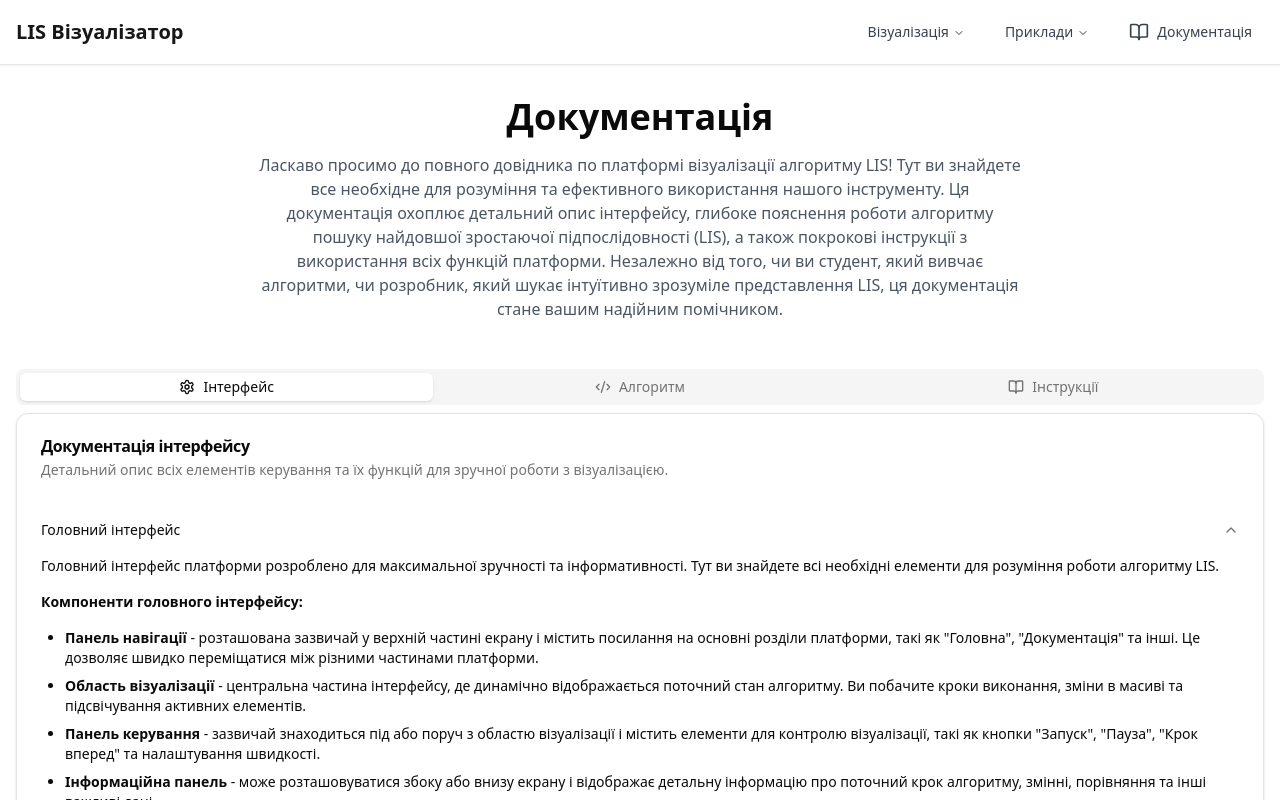
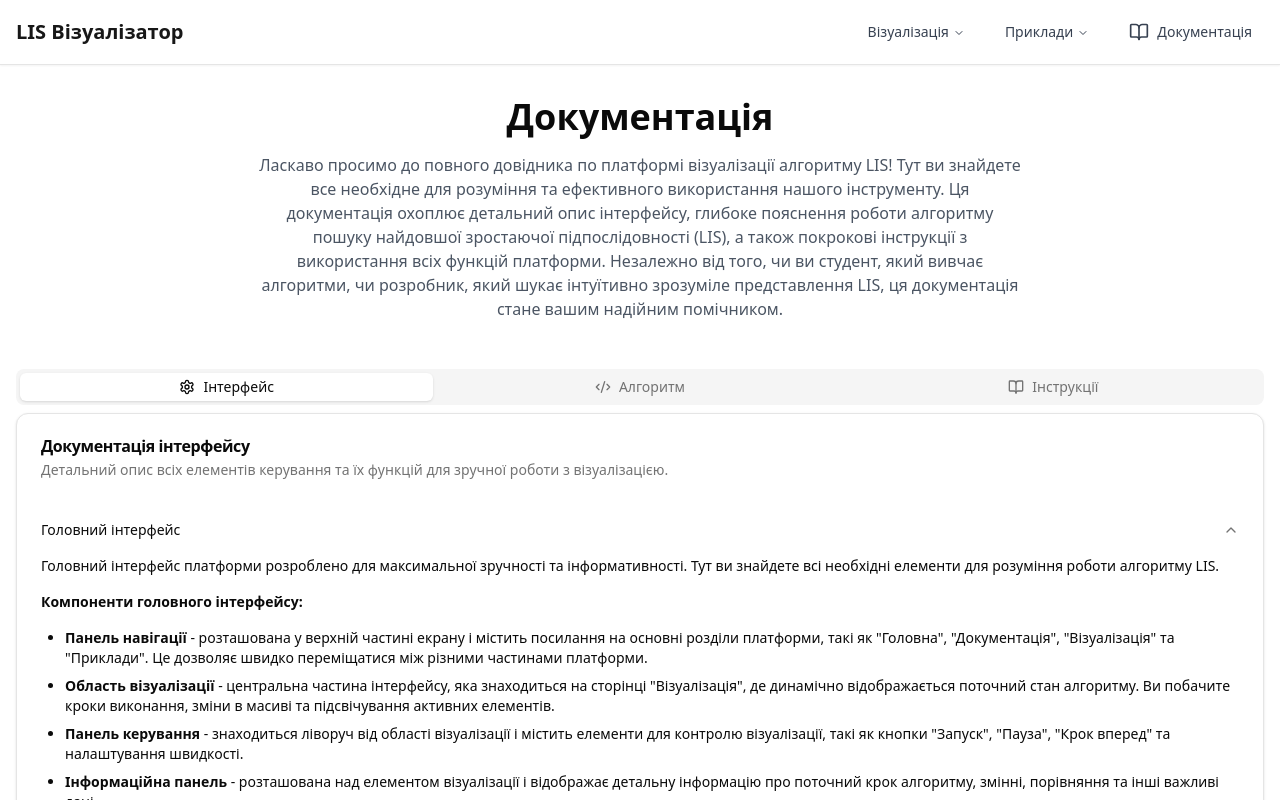
Before and after one commit to AndriiSalohub/LIS-visualisation, a React (Vite) app in the folder client/: page /documentation in a window 1280 px wide. Both pictures are taken after a click on the button "Головний інтерфейс". Shown: the top 800 px of the page. Built offline with nearby package versions, Linux system fonts and the light colour scheme.

Commit message:
Change some infomration in documentaion

```diff
--- a/client/index.html
+++ b/client/index.html
@@ -2,7 +2,7 @@
 <html lang="en">
   <head>
     <meta charset="UTF-8" />
-    <link rel="icon" type="image/svg+xml" href="/public/daily-dev-ligth.svg" />
+    <link rel="icon" type="image/svg+xml" href="/daily-dev-ligth.svg" />
     <meta name="viewport" content="width=device-width, initial-scale=1.0" />
     <title>LIS</title>
   </head>
--- a/client/src/pages/DocumentationPage.jsx
+++ b/client/src/pages/DocumentationPage.jsx
@@ -92,34 +92,36 @@ const DocumentationPage = () => {
                             <span className="font-semibold">
                               Панель навігації
                             </span>{" "}
-                            - розташована зазвичай у верхній частині екрану і
-                            містить посилання на основні розділи платформи, такі
-                            як "Головна", "Документація" та інші. Це дозволяє
-                            швидко переміщатися між різними частинами платформи.
+                            - розташована у верхній частині екрану і містить
+                            посилання на основні розділи платформи, такі як
+                            "Головна", "Документація", "Візуалізація" та
+                            "Приклади". Це дозволяє швидко переміщатися між
+                            різними частинами платформи.
                           </li>
                           <li>
                             <span className="font-semibold">
                               Область візуалізації
                             </span>{" "}
-                            - центральна частина інтерфейсу, де динамічно
-                            відображається поточний стан алгоритму. Ви побачите
-                            кроки виконання, зміни в масиві та підсвічування
-                            активних елементів.
+                            - центральна частина інтерфейсу, яка знаходиться на
+                            сторінці "Візуалізація", де динамічно відображається
+                            поточний стан алгоритму. Ви побачите кроки
+                            виконання, зміни в масиві та підсвічування активних
+                            елементів.
                           </li>
                           <li>
                             <span className="font-semibold">
                               Панель керування
                             </span>{" "}
-                            - зазвичай знаходиться під або поруч з областю
-                            візуалізації і містить елементи для контролю
-                            візуалізації, такі як кнопки "Запуск", "Пауза",
-                            "Крок вперед" та налаштування швидкості.
+                            - знаходиться ліворуч від області візуалізації і
+                            містить елементи для контролю візуалізації, такі як
+                            кнопки "Запуск", "Пауза", "Крок вперед" та
+                            налаштування швидкості.
                           </li>
                           <li>
                             <span className="font-semibold">
                               Інформаційна панель
                             </span>{" "}
-                            - може розташовуватися збоку або внизу екрану і
+                            - розташована над елементом візуалізації і
                             відображає детальну інформацію про поточний крок
                             алгоритму, змінні, порівняння та інші важливі дані.
                           </li>
@@ -217,22 +219,6 @@ const DocumentationPage = () => {
                             участь у поточному кроці алгоритму. Кольорове
                             кодування може використовуватися для виділення
                             порівнюваних або оновлюваних елементів.
-                          </li>
-                          <li>
-                            <span className="font-semibold">
-                              Проміжні результати
-                            </span>{" "}
-                            - показує знайдені на даний момент підпослідовності
-                            або допоміжні структури даних, які використовуються
-                            в процесі виконання алгоритму.
-                          </li>
-                          <li>
-                            <span className="font-semibold">
-                              Статус виконання
-                            </span>{" "}
-                            - індикатор прогресу алгоритму, який може
-                            відображатися у вигляді прогрес-бару або текстового
-                            повідомлення, що показує поточний етап виконання.
                           </li>
                         </ul>
                       </div>
@@ -567,8 +553,8 @@ const DocumentationPage = () => {
                               Ручне введення чисел
                             </span>{" "}
                             - ви можете ввести послідовність чисел вручну,
-                            розділяючи їх пробілами або комами у відповідному
-                            текстовому полі.
+                            розділяючи їх комами у відповідному текстовому полі
+                            при створенні прикладу на сторінці "Приклади".
                           </li>
                           <li>
                             <span className="font-semibold">
--- a/client/src/pages/Examplespage.jsx
+++ b/client/src/pages/Examplespage.jsx
@@ -1,4 +1,3 @@
-// TODO: Пофіксити проблему з валідацією назви при редагуванні
 import { useState, useRef, useEffect } from "react";
 import { Button } from "@/components/ui/button";
 import { Input } from "@/components/ui/input";
```
